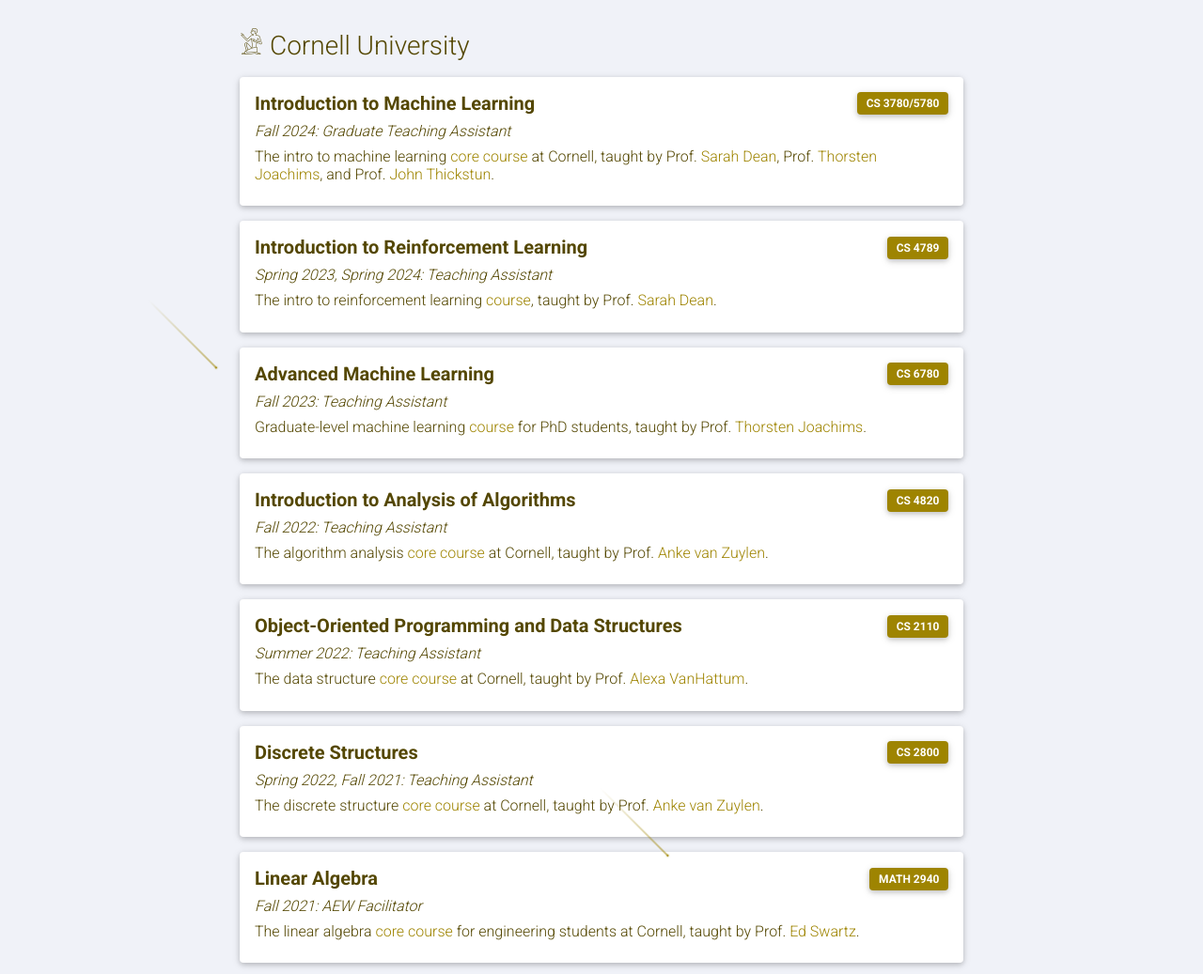
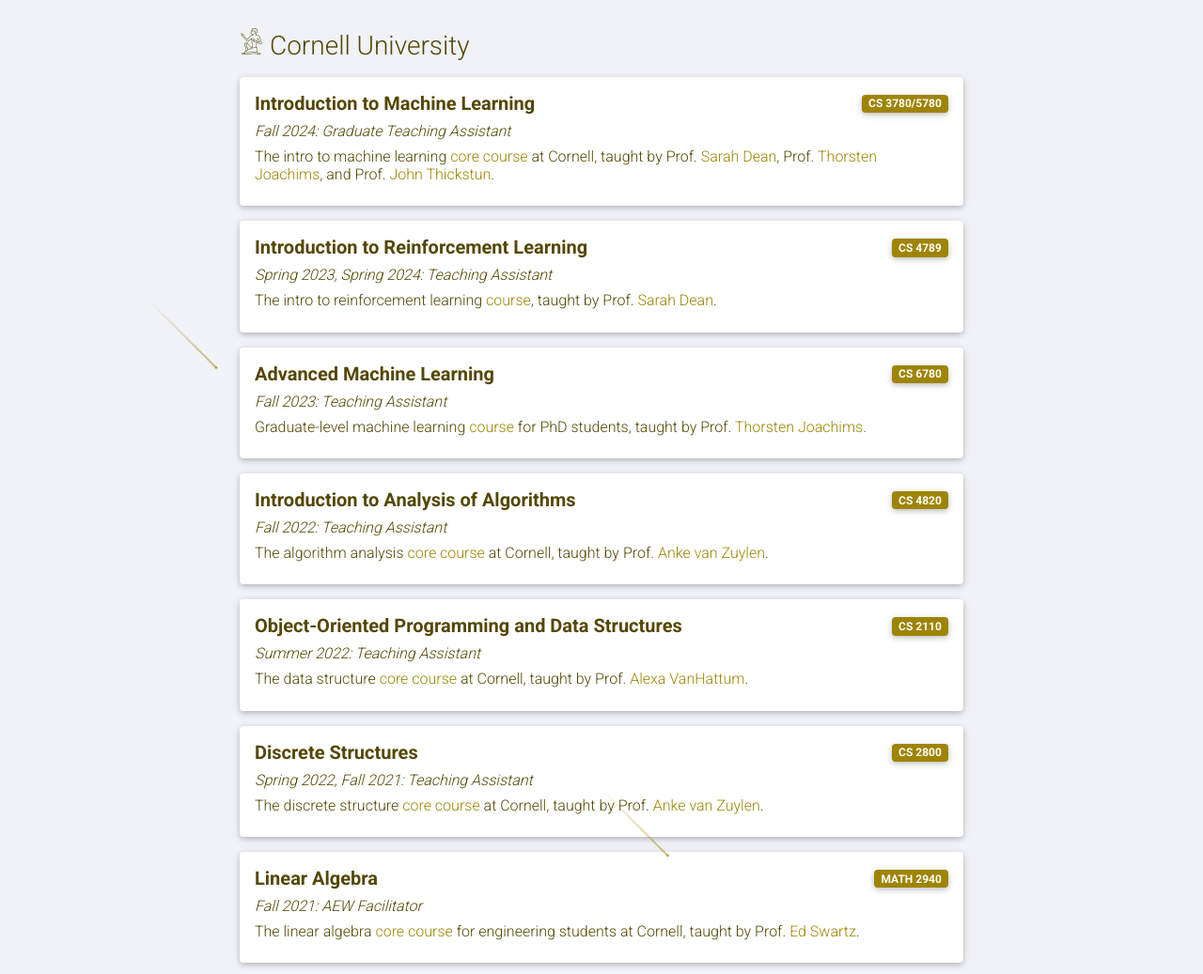
Before and after one commit to DaiYijia02/DaiYijia02.github.io, a Jekyll site: the page built from _pages/teaching.md, in a window 1280 px wide and 1400 px high. Shown: the part 153-1190 px from the top of the window at 94% size. Built offline with Jekyll 4.4.1, drawn with Linux system fonts in a browser that asks for light colours; comment, search, counter and statistics services are not loaded; a style sheet for code colours, icons or effects is not loaded.

Commit message:
badge color update

```diff
--- a/_sass/_base.scss
+++ b/_sass/_base.scss
@@ -1038,14 +1038,15 @@
 // Badge
 .badge {
   background-color: var(--global-theme-color);
-  color: var(--global-bg-color);
+  color: white;
   font-weight: 500;
-  padding: 0.5em 0.8em;
+  padding: 0.3em 0.6em;
   border-radius: 4px;
+  transition: background-color 0.2s ease;
 }
 
 .badge:hover {
   background-color: var(--global-hover-color);
-  color: var(--global-bg-color);
+  color: white;
   text-decoration: none;
 }
```
